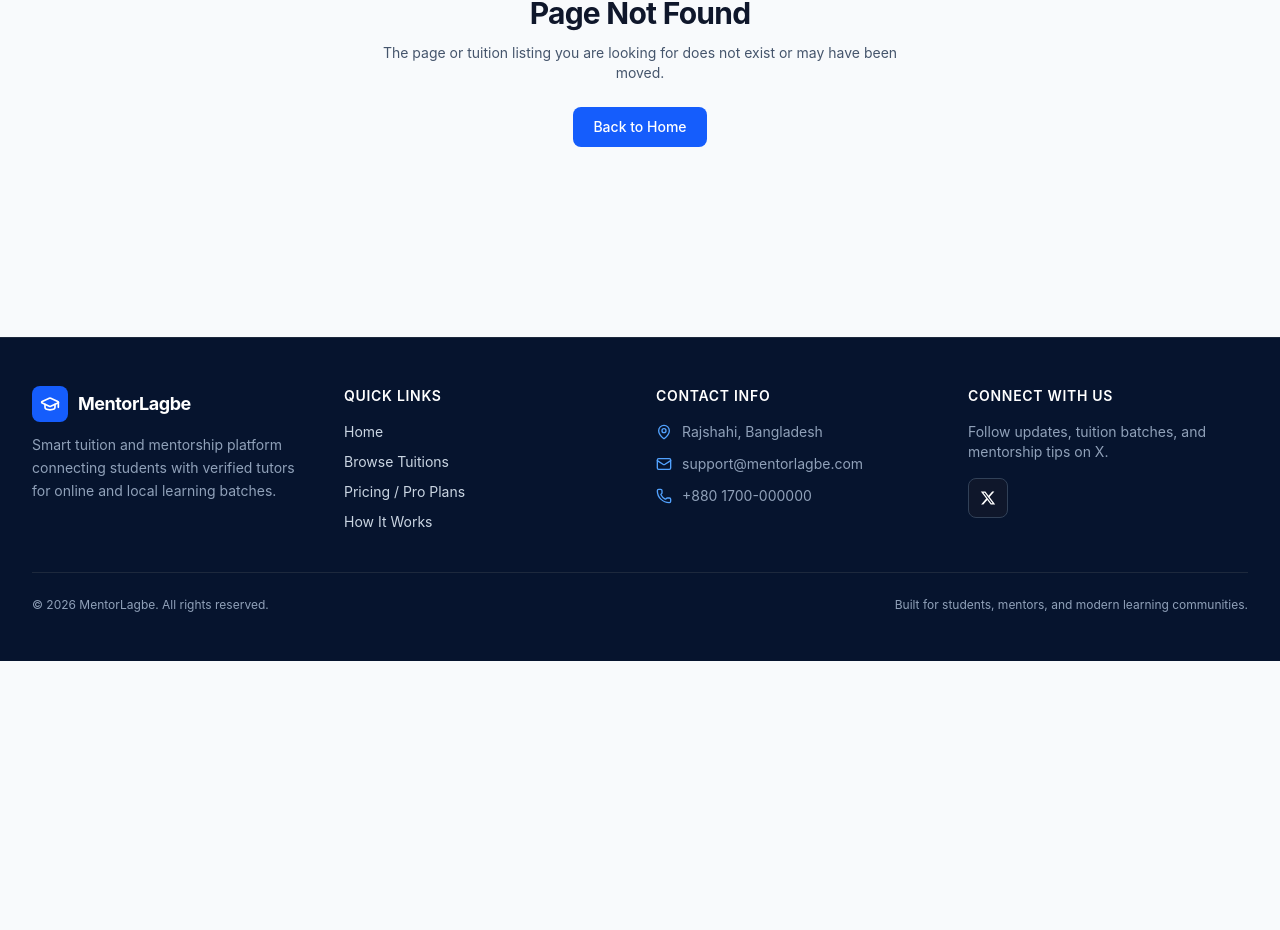
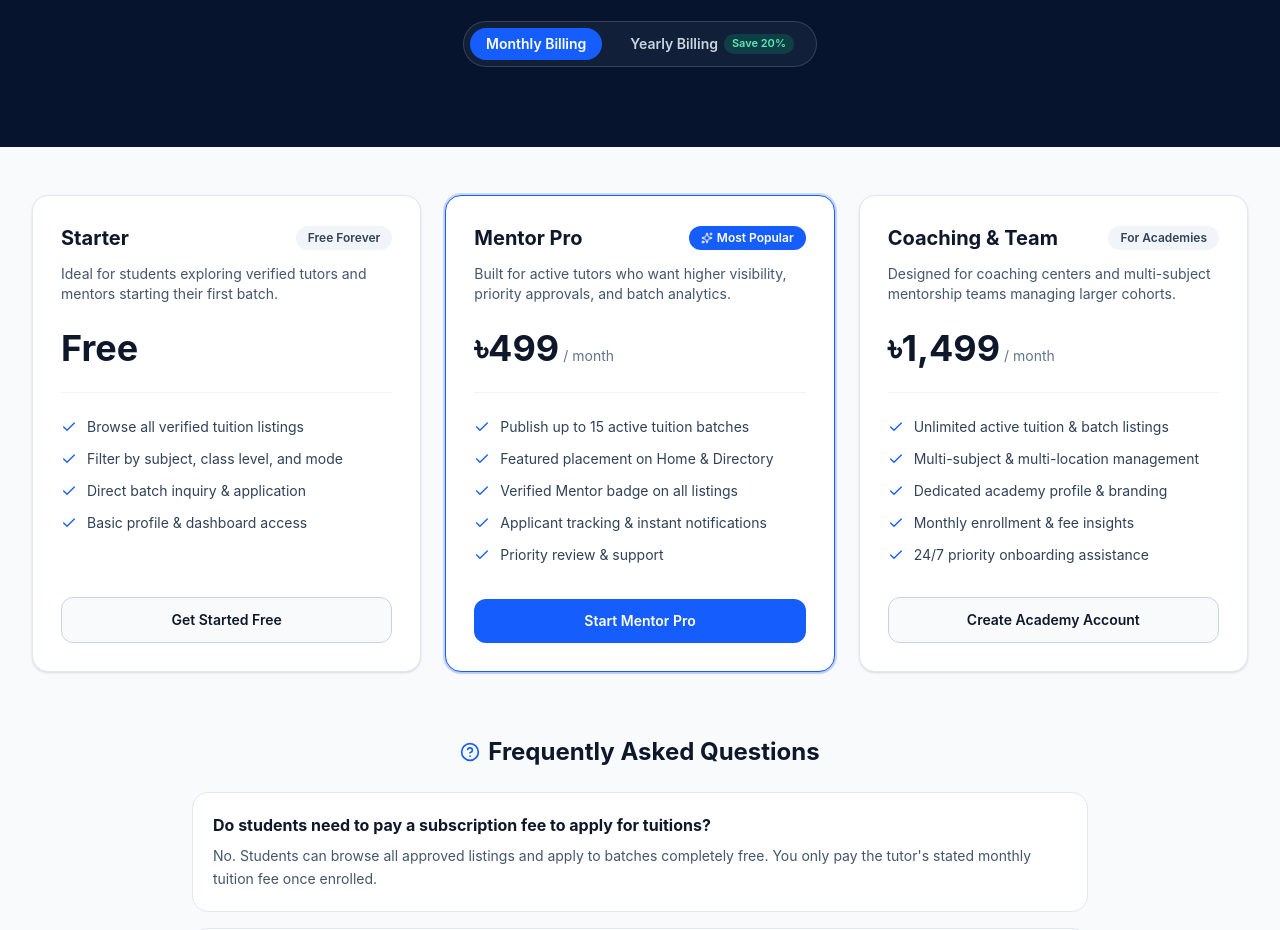
Before and after one commit to joysoren-dev/mentorlagbe-client, a Next.js app: page /pricing in a window 1280 px wide. Before the commit this address had no page. Shown: the part 288-1218 px from the top of the page. Before the commit the page ends 949 px from the top, so only its background shows below. Built offline with nearby package versions, Linux system fonts and the light colour scheme.

Commit message:
Add Pricing page with monthly/yearly toggle and FAQ

```diff
--- /dev/null
+++ b/app/pricing/page.tsx
@@ -0,0 +1,232 @@
+"use client";
+
+import { useState } from "react";
+import Link from "next/link";
+import { Check, HelpCircle, Sparkles } from "lucide-react";
+
+const PLANS = [
+  {
+    name: "Starter",
+    badge: "Free Forever",
+    monthlyPrice: 0,
+    yearlyPrice: 0,
+    description:
+      "Ideal for students exploring verified tutors and mentors starting their first batch.",
+    features: [
+      "Browse all verified tuition listings",
+      "Filter by subject, class level, and mode",
+      "Direct batch inquiry & application",
+      "Basic profile & dashboard access",
+    ],
+    ctaLabel: "Get Started Free",
+    ctaHref: "/sign-up",
+    highlighted: false,
+  },
+  {
+    name: "Mentor Pro",
+    badge: "Most Popular",
+    monthlyPrice: 499,
+    yearlyPrice: 399,
+    description:
+      "Built for active tutors who want higher visibility, priority approvals, and batch analytics.",
+    features: [
+      "Publish up to 15 active tuition batches",
+      "Featured placement on Home & Directory",
+      "Verified Mentor badge on all listings",
+      "Applicant tracking & instant notifications",
+      "Priority review & support",
+    ],
+    ctaLabel: "Start Mentor Pro",
+    ctaHref: "/sign-up",
+    highlighted: true,
+  },
+  {
+    name: "Coaching & Team",
+    badge: "For Academies",
+    monthlyPrice: 1499,
+    yearlyPrice: 1199,
+    description:
+      "Designed for coaching centers and multi-subject mentorship teams managing larger cohorts.",
+    features: [
+      "Unlimited active tuition & batch listings",
+      "Multi-subject & multi-location management",
+      "Dedicated academy profile & branding",
+      "Monthly enrollment & fee insights",
+      "24/7 priority onboarding assistance",
+    ],
+    ctaLabel: "Create Academy Account",
+    ctaHref: "/sign-up",
+    highlighted: false,
+  },
+];
+
+const FAQS = [
+  {
+    question:
+      "Do students need to pay a subscription fee to apply for tuitions?",
+    answer:
+      "No. Students can browse all approved listings and apply to batches completely free. You only pay the tutor's stated monthly tuition fee once enrolled.",
+  },
+  {
+    question: "Can tutors start publishing batches on the free plan?",
+    answer:
+      "Yes. New tutors can create an account on the Starter plan and submit tuition listings for admin approval without upfront charges.",
+  },
+  {
+    question: "Can I switch between monthly and yearly billing anytime?",
+    answer:
+      "Yes, you can upgrade, downgrade, or switch billing cycles directly from your dashboard settings at any time.",
+  },
+];
+
+export default function PricingPage() {
+  const [yearly, setYearly] = useState(false);
+
+  return (
+    <div className="min-h-screen bg-slate-50 dark:bg-[#070d19]">
+      {/* Header Banner */}
+      <section className="bg-[#06142e] py-14 text-white sm:py-20">
+        <div className="mx-auto max-w-5xl px-4 text-center sm:px-6 lg:px-8">
+          <p className="text-xs font-semibold uppercase tracking-wider text-blue-400">
+            Transparent Plans
+          </p>
+          <h1 className="mt-2 text-3xl font-bold tracking-tight sm:text-5xl">
+            Simple Pricing for Students &amp; Mentors
+          </h1>
+          <p className="mx-auto mt-3 max-w-2xl text-sm text-slate-300 sm:text-base">
+            Students browse and apply for free. Tutors and academies can scale
+            their reach with flexible monthly or yearly plans.
+          </p>
+
+          {/* Billing Toggle */}
+          <div className="mt-8 inline-flex items-center gap-3 rounded-full border border-white/15 bg-white/5 p-1.5">
+            <button
+              type="button"
+              onClick={() => setYearly(false)}
+              className={`rounded-full px-4 py-1.5 text-xs font-semibold transition sm:text-sm ${
+                !yearly
+                  ? "bg-blue-600 text-white"
+                  : "text-slate-300 hover:text-white"
+              }`}
+            >
+              Monthly Billing
+            </button>
+            <button
+              type="button"
+              onClick={() => setYearly(true)}
+              className={`inline-flex items-center gap-1.5 rounded-full px-4 py-1.5 text-xs font-semibold transition sm:text-sm ${
+                yearly
+                  ? "bg-blue-600 text-white"
+                  : "text-slate-300 hover:text-white"
+              }`}
+            >
+              <span>Yearly Billing</span>
+              <span className="rounded-full bg-emerald-500/20 px-2 py-0.5 text-[11px] text-emerald-300">
+                Save 20%
+              </span>
+            </button>
+          </div>
+        </div>
+      </section>
+
+      {/* Pricing Cards */}
+      <section className="mx-auto max-w-7xl px-4 py-12 sm:px-6 lg:px-8">
+        <div className="grid grid-cols-1 gap-6 lg:grid-cols-3">
+          {PLANS.map((plan) => {
+            const price = yearly ? plan.yearlyPrice : plan.monthlyPrice;
+
+            return (
+              <div
+                key={plan.name}
+                className={`flex h-full flex-col justify-between rounded-2xl border p-7 shadow-sm transition ${
+                  plan.highlighted
+                    ? "border-blue-600 bg-white ring-2 ring-blue-600/20 dark:border-blue-500 dark:bg-slate-900"
+                    : "border-slate-200 bg-white dark:border-slate-800 dark:bg-slate-900"
+                }`}
+              >
+                <div>
+                  <div className="flex items-center justify-between gap-2">
+                    <h2 className="text-xl font-bold text-slate-900 dark:text-white">
+                      {plan.name}
+                    </h2>
+                    <span
+                      className={`inline-flex items-center gap-1 rounded-full px-3 py-1 text-xs font-semibold ${
+                        plan.highlighted
+                          ? "bg-blue-600 text-white"
+                          : "bg-slate-100 text-slate-700 dark:bg-slate-800 dark:text-slate-300"
+                      }`}
+                    >
+                      {plan.highlighted && <Sparkles className="h-3 w-3" />}
+                      <span>{plan.badge}</span>
+                    </span>
+                  </div>
+
+                  <p className="mt-3 text-sm text-slate-600 dark:text-slate-400">
+                    {plan.description}
+                  </p>
+
+                  <div className="mt-6 flex items-baseline gap-1">
+                    <span className="text-4xl font-bold text-slate-900 dark:text-white">
+                      {price === 0 ? "Free" : `৳${price.toLocaleString()}`}
+                    </span>
+                    {price > 0 && (
+                      <span className="text-sm text-slate-500 dark:text-slate-400">
+                        / month
+                      </span>
+                    )}
+                  </div>
+
+                  <ul className="mt-6 space-y-3 border-t border-slate-100 pt-6 text-sm text-slate-700 dark:border-slate-800 dark:text-slate-300">
+                    {plan.features.map((feat) => (
+                      <li key={feat} className="flex items-start gap-2.5">
+                        <Check className="mt-0.5 h-4 w-4 shrink-0 text-blue-600 dark:text-blue-400" />
+                        <span>{feat}</span>
+                      </li>
+                    ))}
+                  </ul>
+                </div>
+
+                <Link
+                  href={plan.ctaHref}
+                  className={`mt-8 flex w-full items-center justify-center rounded-xl px-5 py-3 text-sm font-semibold transition ${
+                    plan.highlighted
+                      ? "bg-blue-600 text-white hover:bg-blue-700"
+                      : "border border-slate-300 bg-slate-50 text-slate-900 hover:border-blue-500 hover:text-blue-600 dark:border-slate-700 dark:bg-slate-950 dark:text-white dark:hover:border-blue-500"
+                  }`}
+                >
+                  {plan.ctaLabel}
+                </Link>
+              </div>
+            );
+          })}
+        </div>
+
+        {/* FAQ Section */}
+        <div className="mx-auto mt-16 max-w-4xl">
+          <div className="flex items-center justify-center gap-2 text-center">
+            <HelpCircle className="h-5 w-5 text-blue-600 dark:text-blue-400" />
+            <h2 className="text-2xl font-bold text-slate-900 dark:text-white">
+              Frequently Asked Questions
+            </h2>
+          </div>
+
+          <div className="mt-6 space-y-4">
+            {FAQS.map((faq) => (
+              <div
+                key={faq.question}
+                className="rounded-2xl border border-slate-200 bg-white p-5 dark:border-slate-800 dark:bg-slate-900"
+              >
+                <h3 className="text-base font-bold text-slate-900 dark:text-white">
+                  {faq.question}
+                </h3>
+                <p className="mt-2 text-sm leading-relaxed text-slate-600 dark:text-slate-400">
+                  {faq.answer}
+                </p>
+              </div>
+            ))}
+          </div>
+        </div>
+      </section>
+    </div>
+  );
+}
```
